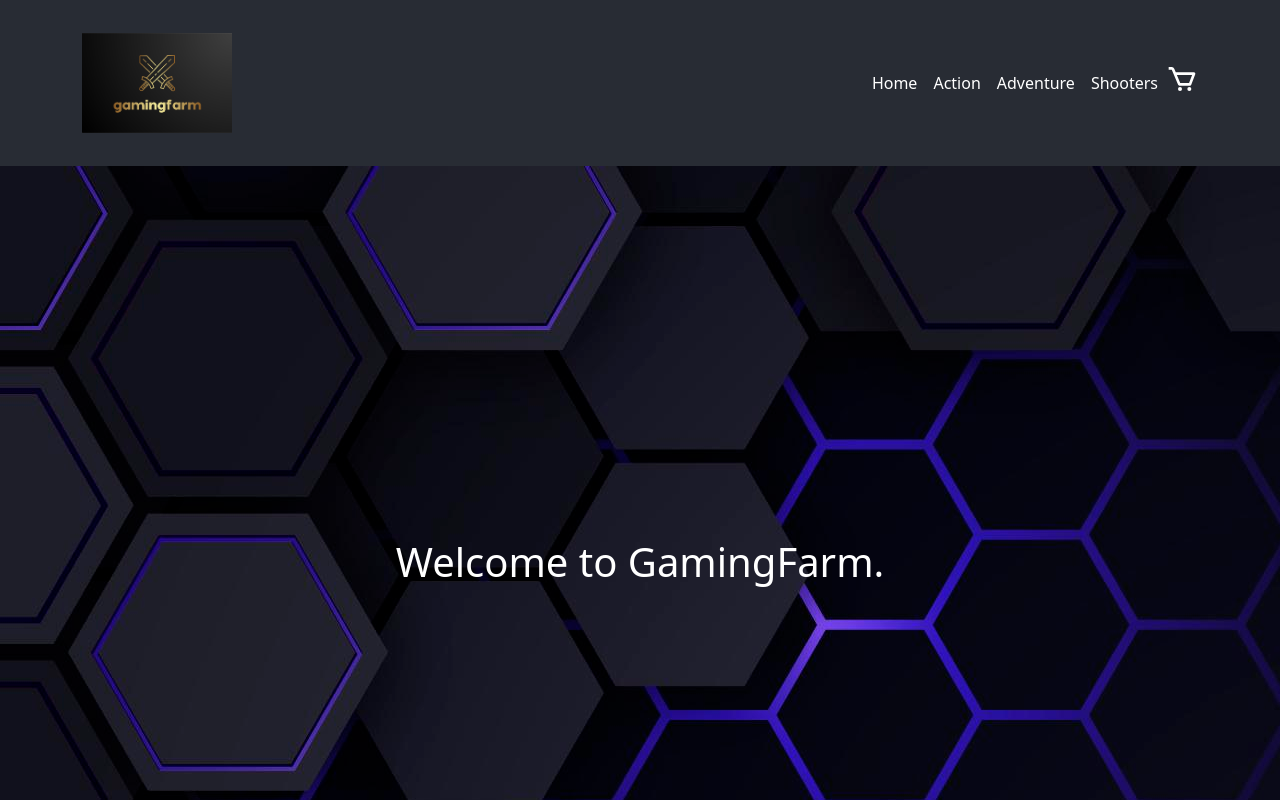
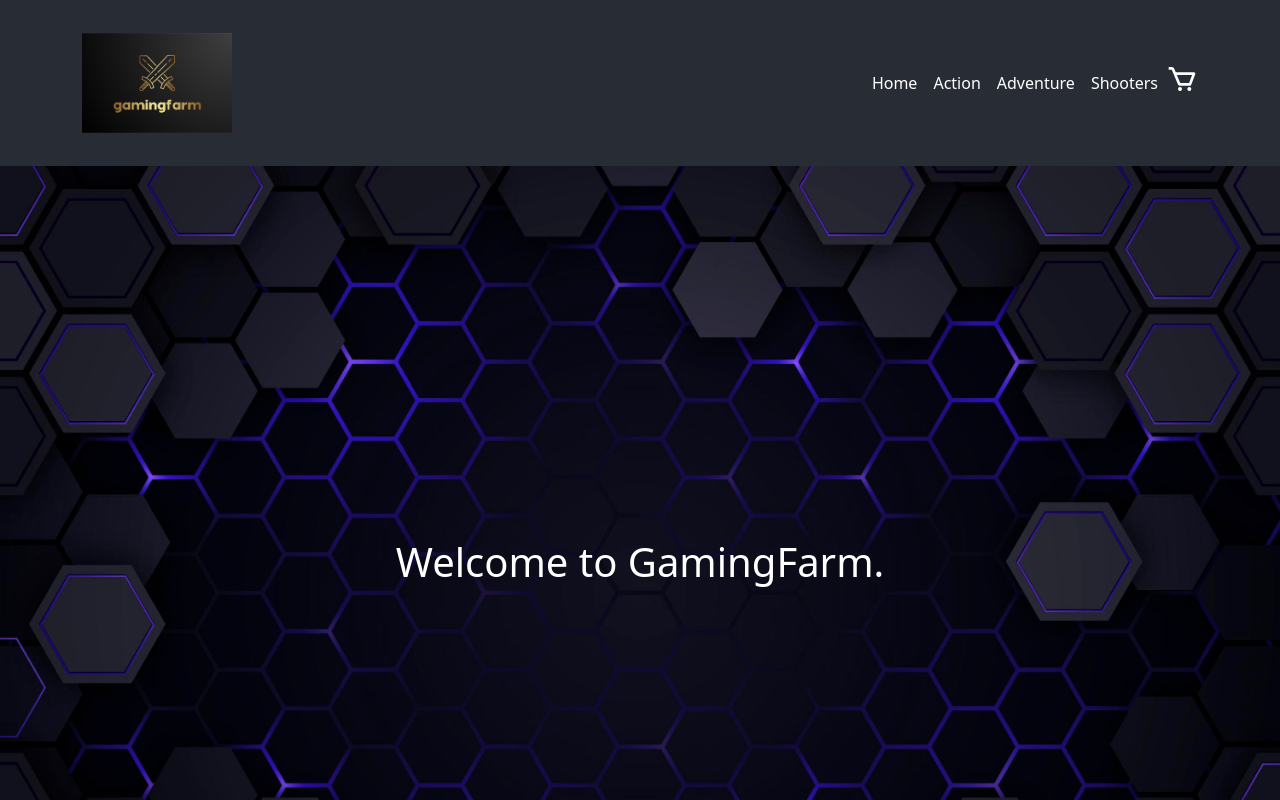
Before and after one commit to xHomerOx/Ecommerce-BozMaraldo, a React (Create React App) app: page / in a window 1280 px wide. Shown: the top 800 px of the page. Built offline with nearby package versions, Linux system fonts and the light colour scheme.

Commit message:
Shopping Cart

```diff
--- a/src/App.css
+++ b/src/App.css
@@ -36,12 +36,3 @@
     transform: rotate(360deg);
   }
 }
-
-/* Custom Background */
-
-.gamingBackground {
-  background: url("./assets/gaming-background.jpg");
-  background-size: "cover";
-  height: 100vh;
-  background-repeat:no-repeat;
-}
--- a/src/App.js
+++ b/src/App.js
@@ -1,12 +1,21 @@
 import './App.css';
 import NavBar from './components/NavBar/NavBar';
+import gamingImg from './assets/gaming-background.jpg';
 
 function App() {
+
+  const gamingBackground = {
+      backgroundImage: `url(${gamingImg})`,
+      backgroundSize: 'cover',
+      height: '100vh',
+      backgroundRepeat: 'no-repeat'
+  };
+
   return (
     <>
     <NavBar />
      <div className="App">
-        <header className="App-header gamingBackground">
+        <header className="App-header" style={gamingBackground}>
           <h1>
             Welcome to GamingFarm.
           </h1>
```
